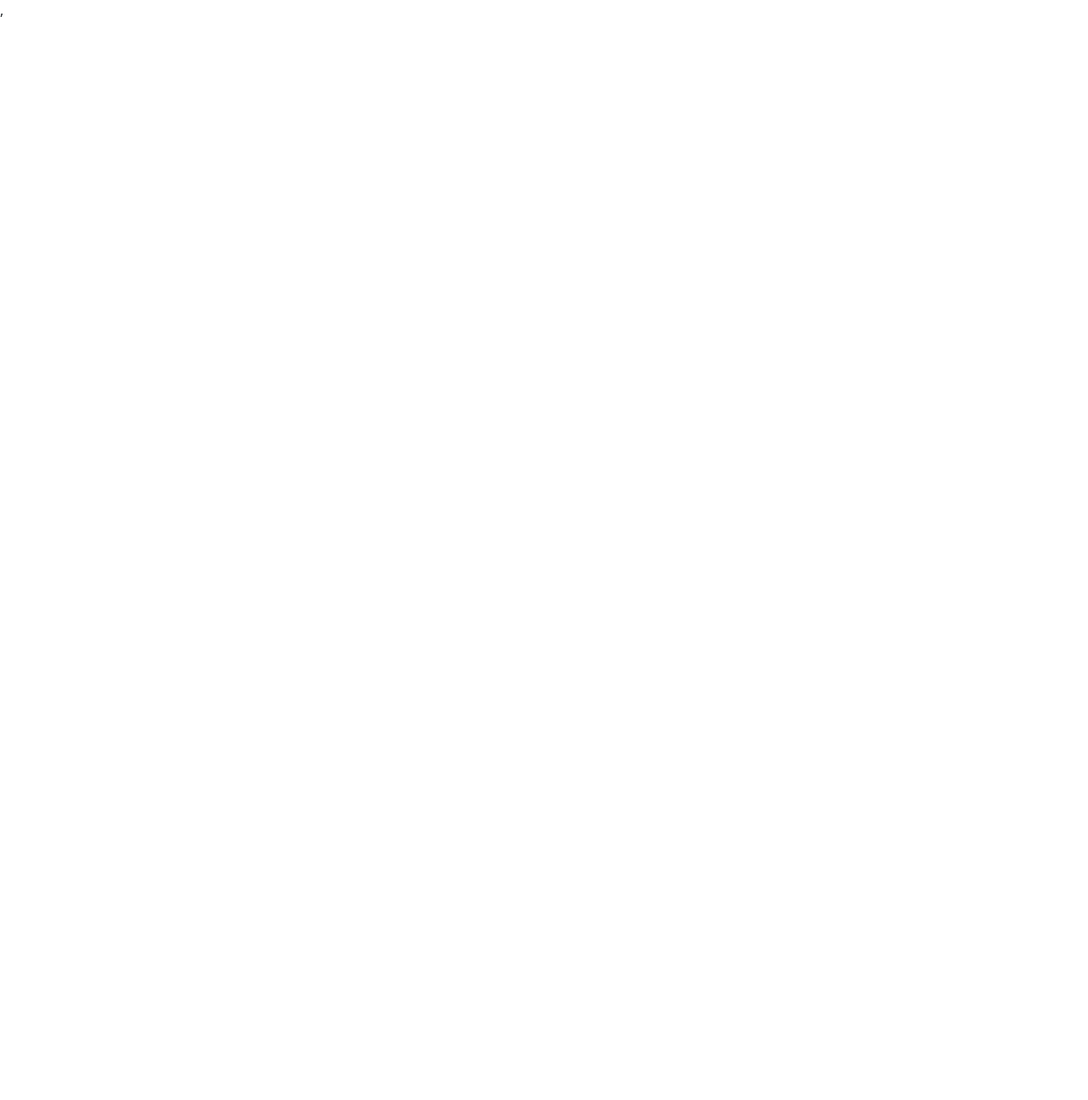
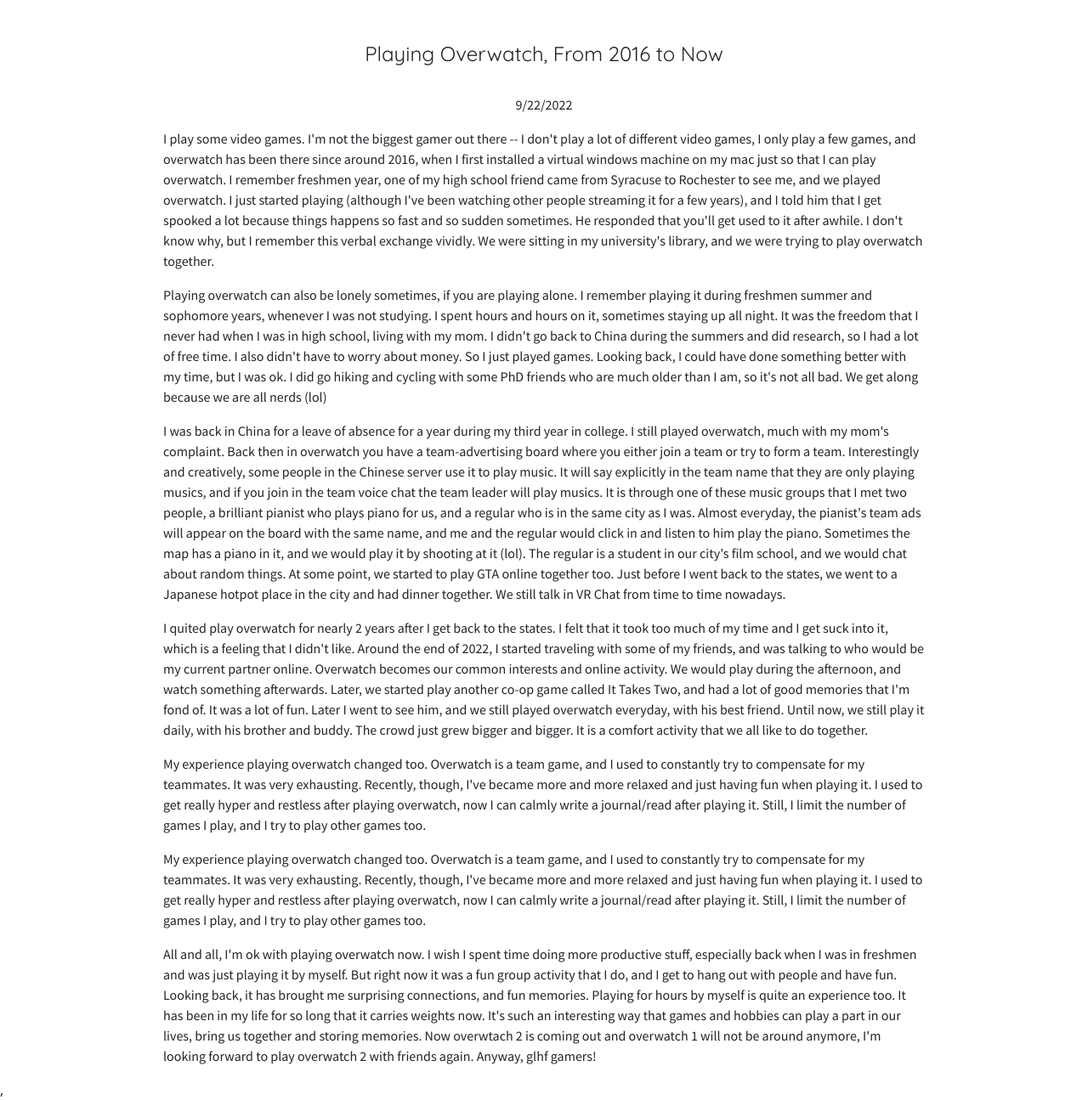
Before and after one commit to tianyimasf/home, a React (Create React App) app in the folder frontend/: page /playingoverwatch in a window 1280 px wide. Before the commit this address had no page. Shown: the whole page at 85% size. Before the commit the page ends 800 px from the top, so only its background shows below. Built offline with nearby package versions, Linux system fonts and the light colour scheme.

Commit message:
add playing overwatch blog

```diff
--- a/frontend/src/App.tsx
+++ b/frontend/src/App.tsx
@@ -5,6 +5,7 @@
 import TODOProject from './blogs/TODOProjects';
 import FreeFromStress from './blogs/FreeFromStress';
 import LateEveningWalking from './blogs/LateEveningWalking';
+import PlayingOverwatch from './blogs/PlayingOverwatch';
 
 function App() {
   return (
@@ -19,6 +20,8 @@
       </Route>
       <Route path="/lateeveningwalking" element={<LateEveningWalking />}>
       </Route>
+      <Route path="/playingoverwatch" element={<PlayingOverwatch />}>
+      </Route>
     </Routes>
   );
 }
--- a/frontend/src/Home.tsx
+++ b/frontend/src/Home.tsx
@@ -24,6 +24,7 @@
           <p className='creation'>Following are stuff she created: </p>
           <p className='creation'><a href='/mazegen'>Maze Generation</a></p>
           <p className='creation'>Blogs</p>
+          <p className='creation'><a href='/playingoverwatch'>Playing Overwatch, From 2016 to Now | last updated: 9/22/2022</a></p>
           <p className='creation'><a href='/lateeveningwalking'>傍晚散步 Late Evening Walking | last updated: 8/16/2022</a></p>
           <p className='creation'><a href='/freefromstress'>Free From Stress | last updated: 8/13/2022</a></p>
           <p className='creation'><a href='/TODOProjects'>TODO: projects | last updated: 8/17/2022</a></p>
--- /dev/null
+++ b/frontend/src/blogs/PlayingOverwatch.tsx
@@ -0,0 +1,64 @@
+import './Blog.css';
+import React from 'react';
+
+class PlayingOverwatch extends React.Component {
+  render() {
+    return (
+      <body>
+        <div className="App">
+            <p className='header'>Playing Overwatch, From 2016 to Now</p>
+            <div className='blog-content'>
+                <p className='blog-date'>9/22/2022</p>
+                <p>I play some video games. I'm not the biggest gamer out there -- I don't play a lot of different video games, I only play a few
+                    games, and overwatch has been there since around 2016, when I first installed a virtual windows machine on my mac just so that
+                    I can play overwatch. I remember freshmen year, one of my high school friend came from Syracuse to Rochester to see me, and we
+                    played overwatch. I just started playing (although I've been watching other people streaming it for a few years), and I told him
+                    that I get spooked a lot because things happens so fast and so sudden sometimes. He responded that you'll get used to it after
+                    awhile. I don't know why, but I remember this verbal exchange vividly. We were sitting in my university's library, and we were
+                    trying to play overwatch together.
+                </p>
+                <p>Playing overwatch can also be lonely sometimes, if you are playing alone. I remember playing it during freshmen summer and sophomore
+                    years, whenever I was not studying. I spent hours and hours on it, sometimes staying up all night. It was the freedom that I never
+                    had when I was in high school, living with my mom. I didn't go back to China during the summers and did research, so I had a lot of
+                    free time. I also didn't have to worry about money. So I just played games. Looking back, I could have done something better with my
+                    time, but I was ok. I did go hiking and cycling with some PhD friends who are much older than I am, so it's not all bad. We get along
+                    because we are all nerds (lol)</p>
+                <p>I was back in China for a leave of absence for a year during my third year in college. I still played overwatch, much with my mom's
+                    complaint. Back then in overwatch you have a team-advertising board where you either join a team or try to form a team. Interestingly and
+                    creatively, some people in the Chinese server use it to play music. It will say explicitly in the team name that they are only playing
+                    musics, and if you join in the team voice chat the team leader will play musics. It is through one of these music groups that I met two
+                    people, a brilliant pianist who plays piano for us, and a regular who is in the same city as I was. Almost everyday, the pianist's team
+                    ads will appear on the board with the same name, and me and the regular would click in and listen to him play the piano. Sometimes the map
+                    has a piano in it, and we would play it by shooting at it (lol). The regular is a student in our city's film school, and we would chat about
+                    random things. At some point, we started to play GTA online together too. Just before I went back to the states, we went to a Japanese hotpot
+                    place in the city and had dinner together. We still talk in VR Chat from time to time nowadays.
+                </p>
+                <p>I quited play overwatch for nearly 2 years after I get back to the states. I felt that it took too much of my time and I get suck into it, which
+                    is a feeling that I didn't like. Around the end of 2022, I started traveling with some of my friends, and was talking to who would be my current partner
+                    online. Overwatch becomes our common interests and online activity. We would play during the afternoon, and watch something afterwards. Later, we started
+                    play another co-op game called It Takes Two, and had a lot of good memories that I'm fond of. It was a lot of fun. Later I went to see him, and we still
+                    played overwatch everyday, with his best friend. Until now, we still play it daily, with his brother and buddy. The crowd just grew bigger and bigger.
+                    It is a comfort activity that we all like to do together.
+                </p>
+                <p>My experience playing overwatch changed too. Overwatch is a team game, and I used to constantly try to compensate for my teammates. It was very exhausting.
+                    Recently, though, I've became more and more relaxed and just having fun when playing it. I used to get really hyper and restless after playing overwatch,
+                    now I can calmly write a journal/read after playing it. Still, I limit the number of games I play, and I try to play other games too.
+                </p>
+                <p>My experience playing overwatch changed too. Overwatch is a team game, and I used to constantly try to compensate for my teammates. It was very exhausting.
+                    Recently, though, I've became more and more relaxed and just having fun when playing it. I used to get really hyper and restless after playing overwatch,
+                    now I can calmly write a journal/read after playing it. Still, I limit the number of games I play, and I try to play other games too.
+                </p>
+                <p>All and all, I'm ok with playing overwatch now. I wish I spent time doing more productive stuff, especially back when I was in freshmen and was just playing it by
+                    myself. But right now it was a fun group activity that I do, and I get to hang out with people and have fun. Looking back, it has brought me surprising
+                    connections, and fun memories. Playing for hours by myself is quite an experience too. It has been in my life for so long that it carries weights now. It's
+                    such an interesting way that games and hobbies can play a part in our lives, bring us together and storing memories. Now overwtach 2 is coming out and overwatch 1
+                    will not be around anymore, I'm looking forward to play overwatch 2 with friends again. Anyway, glhf gamers!
+                </p>
+            </div>
+        </div>
+      </body>
+    );
+  }
+}
+
+export default PlayingOverwatch;
```
